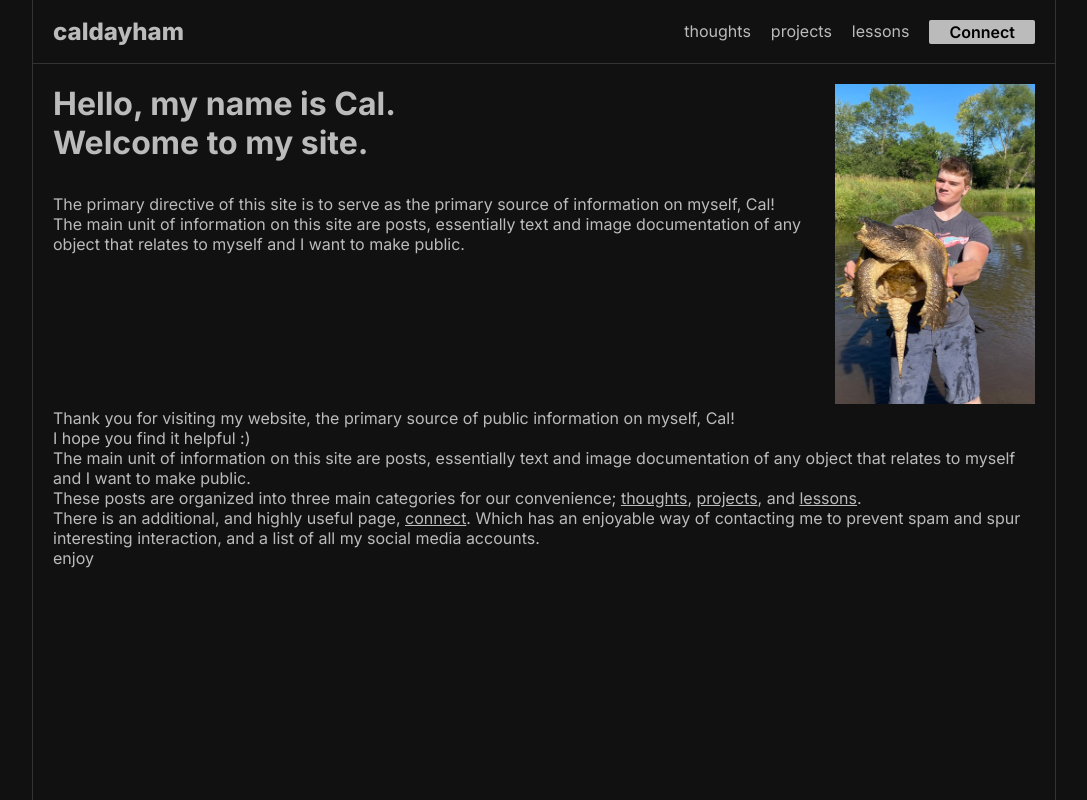
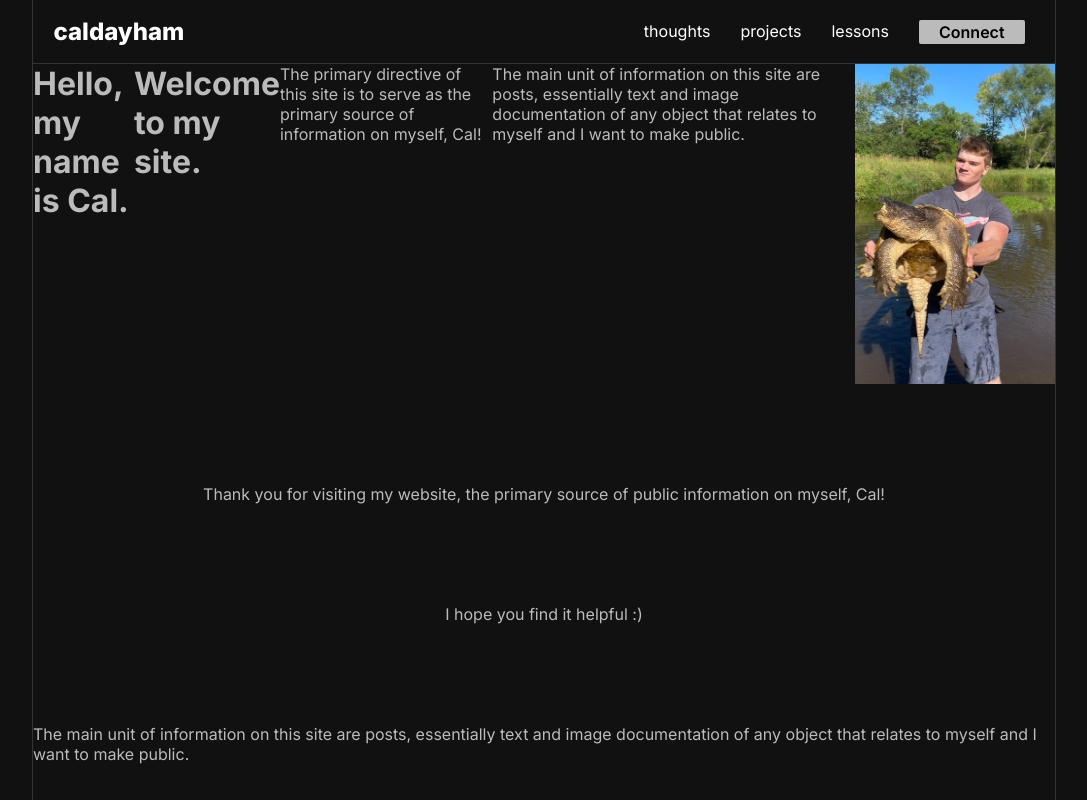
Before and after one commit to caldayham/front-caldayham.com, a Next.js app: page / in a window 1280 px wide. Shown: the top 800 px of the page, without its empty margins (96-1183 px from the left). Built offline with nearby package versions, Linux system fonts and the light colour scheme.

Commit message:
basic stuf

```diff
--- a/src/app/connect/page.tsx
+++ b/src/app/connect/page.tsx
@@ -3,7 +3,7 @@ import styles from './page.module.css'
 
 export default function ConnectPage() {
     return (
-      <div className='pageContainer'>
+      <div className={styles.container}>
         <h1>connect with Cal!</h1>
         <p>to connect with cal (via email, phone, or any other supported message) you must first submit something you find interesting.</p>
         <p>steps: fill out the form below, only links are accepted, and then explain in less that 200 words why this object you have linked to is interesting to you.</p>
--- a/src/app/page.module.css
+++ b/src/app/page.module.css
@@ -1,7 +1,17 @@
 .container {
+    display: flex;
+    align-items: center;
+    flex-direction: column;
+    gap: 100px;
 }
 
-.mainSection {
+.section {
+    display: flex;
+    gap: 20px;
+    width: 100%;
+}
+
+.item {
     display: flex;
     justify-content: space-between;
 }
--- a/src/app/page.tsx
+++ b/src/app/page.tsx
@@ -5,15 +5,15 @@ import Image from 'next/image'
 
 export default function LandingPage() {
   return (
-    <div className='pageContainer'>
-      <div className={styles.mainSection}>
-        <div>
+    <div className={styles.container}>
+      <div className={styles.section}>
+        <div className={styles.item}>
           <h1>Hello, my name is Cal.</h1>
-          <h1 style={{marginBottom: '2rem'}}>Welcome to my site.</h1>
+          <h1 style={{ marginBottom: '2rem' }}>Welcome to my site.</h1>
           <p>The primary directive of this site is to serve as the primary source of information on myself, Cal!</p>
           <p>The main unit of information on this site are posts, essentially text and image documentation of any object that relates to myself and I want to make public.</p>
         </div>
-        <div>
+        <div className={styles.item}>
           <Image src='/images/2022-snapper-zoom.jpg' alt='cal x snapping turtle' width={200} height={320} />
         </div>
       </div>
--- a/src/app/projects/page.tsx
+++ b/src/app/projects/page.tsx
@@ -3,7 +3,7 @@ import styles from './page.module.css'
 
 export default function ProjectsPage() {
     return (
-      <div className='pageContainer'>
+      <div className={styles.container}>
         <h1>Projects</h1>
       </div>
     )
--- /dev/null
+++ b/src/components/ActiveLink.tsx
@@ -0,0 +1,34 @@
+'use client';
+
+import { usePathname, useRouter } from 'next/navigation';
+import { MouseEvent, ReactNode } from 'react';
+
+interface ActiveLinkProps {
+  children: ReactNode;
+  href: string;
+}
+
+const ActiveLink: React.FC<ActiveLinkProps> = ({ children, href }) => {
+  const currentPathname = usePathname();
+  const router = useRouter();
+
+  const isActive = currentPathname === `/${href}`;
+  console.log('currentPathname', currentPathname);
+  const style = {
+    marginRight: 10,
+    color: isActive ? 'red' : 'blue',
+  };
+
+  const handleClick = (e: MouseEvent<HTMLAnchorElement>) => {
+    e.preventDefault();
+    router.push(href);
+  };
+
+  return (
+    <a href={href} onClick={handleClick} style={style}>
+      {children}
+    </a>
+  );
+};
+
+export default ActiveLink;
--- a/src/components/navbar/navbar.module.css
+++ b/src/components/navbar/navbar.module.css
@@ -4,31 +4,14 @@
     justify-content: space-between;
     align-items: center;
     border-bottom: 1px solid #333;
-    padding: 0 20px;
-
+    padding: 0 2%;
     zIndex: 100;
-    overflow: hidden;
-    position: fixed; /* Set the navbar to fixed position */
-    top: 0; /* Position the navbar at the top of the page */
+    position: sticky; /* Use sticky position */
+    top: 0; /* Will be stuck to the top when scrolling down */
+    width: 100%; /* Takes 100% of the parent width */
     background-color: #111;
 }
-/* Styles for viewports wider than 1024px */
-@media screen and (min-width: 1064px) {
-    .container {
-        /* Assuming .navbar is a direct child of .container */
-        width: 1022px;
-        margin-left: auto;
-        margin-right: auto;
-    }
-}
 
-/* Styles for viewports narrower than 1024px */
-@media screen and (max-width: 1063px) {
-    .container {
-        /* Set the width of the navbar to 100% of the viewport width */
-        width: calc(100% - 42px);
-    }
-}
 
 .logo {
     display: flex;
@@ -37,8 +20,6 @@
     font-size: 1.5rem;
     font-weight: 800;
     transition: all 0.2s ease;
-}
-.logo:hover {
     color: #fff;
 }
 
@@ -51,10 +32,11 @@
 .link {
     transition: all 0.2s ease;
     border-bottom: 2px solid transparent;
+    color: #fff;
 }
+
 .link:hover {
     border-bottom: 2px solid #fff;
-    color: #fff;
 }
 
 .actionLink {
@@ -67,6 +49,7 @@
     transition: all 0.2s ease;
     border: none;
 }
+
 .actionLink:hover {
     background-color: #fff;
 }
--- a/src/components/navbar/navbar.tsx
+++ b/src/components/navbar/navbar.tsx
@@ -1,30 +1,28 @@
-'use client';
-
-import Link from "next/link";
+// Navbar.tsx
 import React from 'react';
 import pageLinks from "@/data/pageLinks";
 import styles from './navbar.module.css';
+import ActiveLink from '@/components/ActiveLink';
+
 
 export default function Navbar() {
   return (
-    <div className={styles.container}>
-      <Link href={'/'} className={styles.logo}>
-        caldayham
-      </Link>
+    <nav className={styles.container}>
+      <ActiveLink href="/">
+        <div className={styles.logo}>caldayham</div>
+      </ActiveLink>
 
       <div className={styles.links}>
         {pageLinks.map((pageLink) => (
-
-          <Link href={pageLink.path} key={pageLink.id} className={styles.link}>
-            {pageLink.title}
-          </Link>
-
+          <ActiveLink href={pageLink.path} key={pageLink.id}>
+            <div className={styles.link}>{pageLink.title}</div>
+          </ActiveLink>
         ))}
 
-        <Link href={'/connect'} className={styles.actionLink}>
-          Connect
-        </Link>
+        <ActiveLink href="/connect">
+          <div className={styles.actionLink}>Connect</div>
+        </ActiveLink>
       </div>
-    </div>
-  )
+    </nav>
+  );
 }
```
Also changed, not shown: 2 other files (tests, documents, lock files or other folders).
